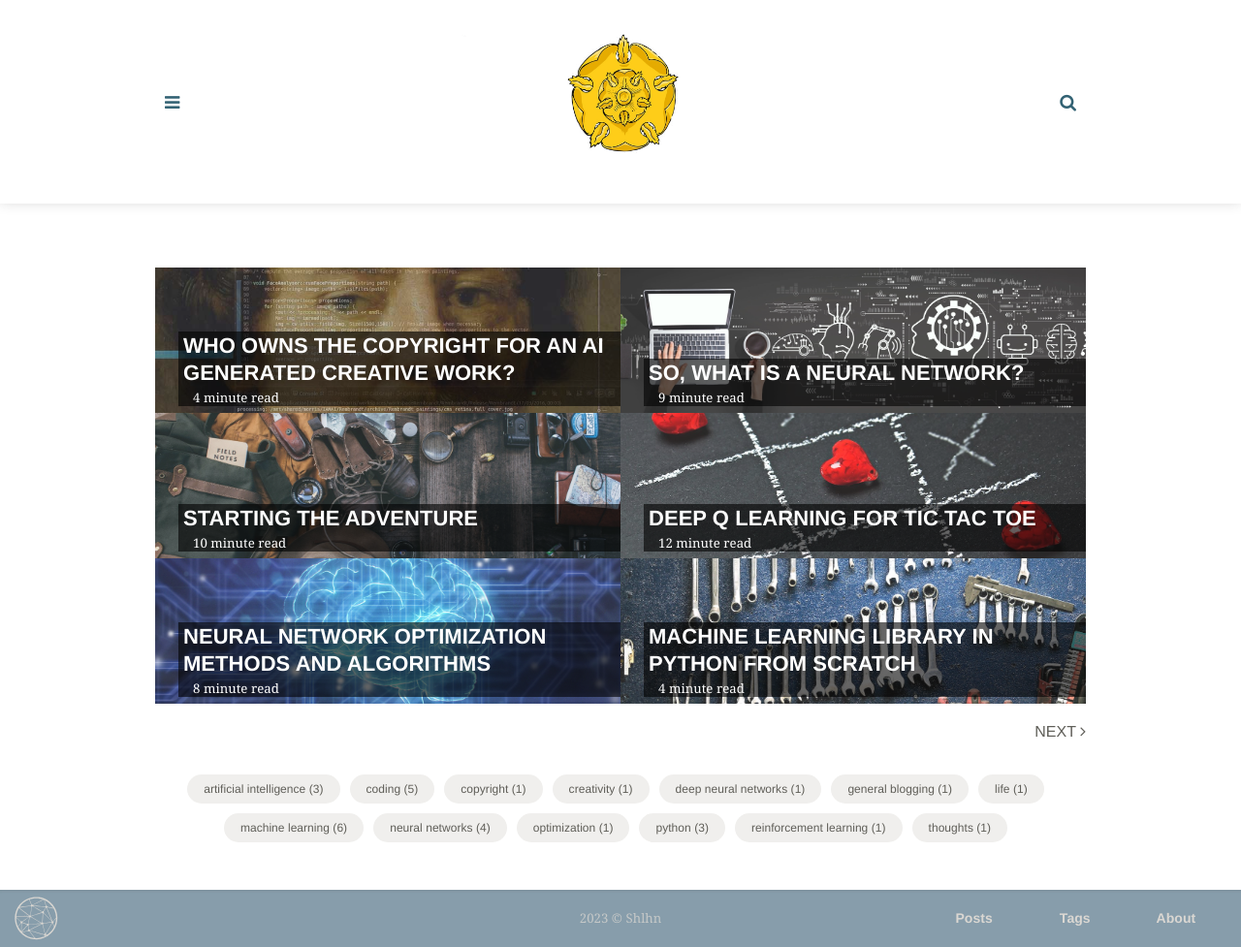
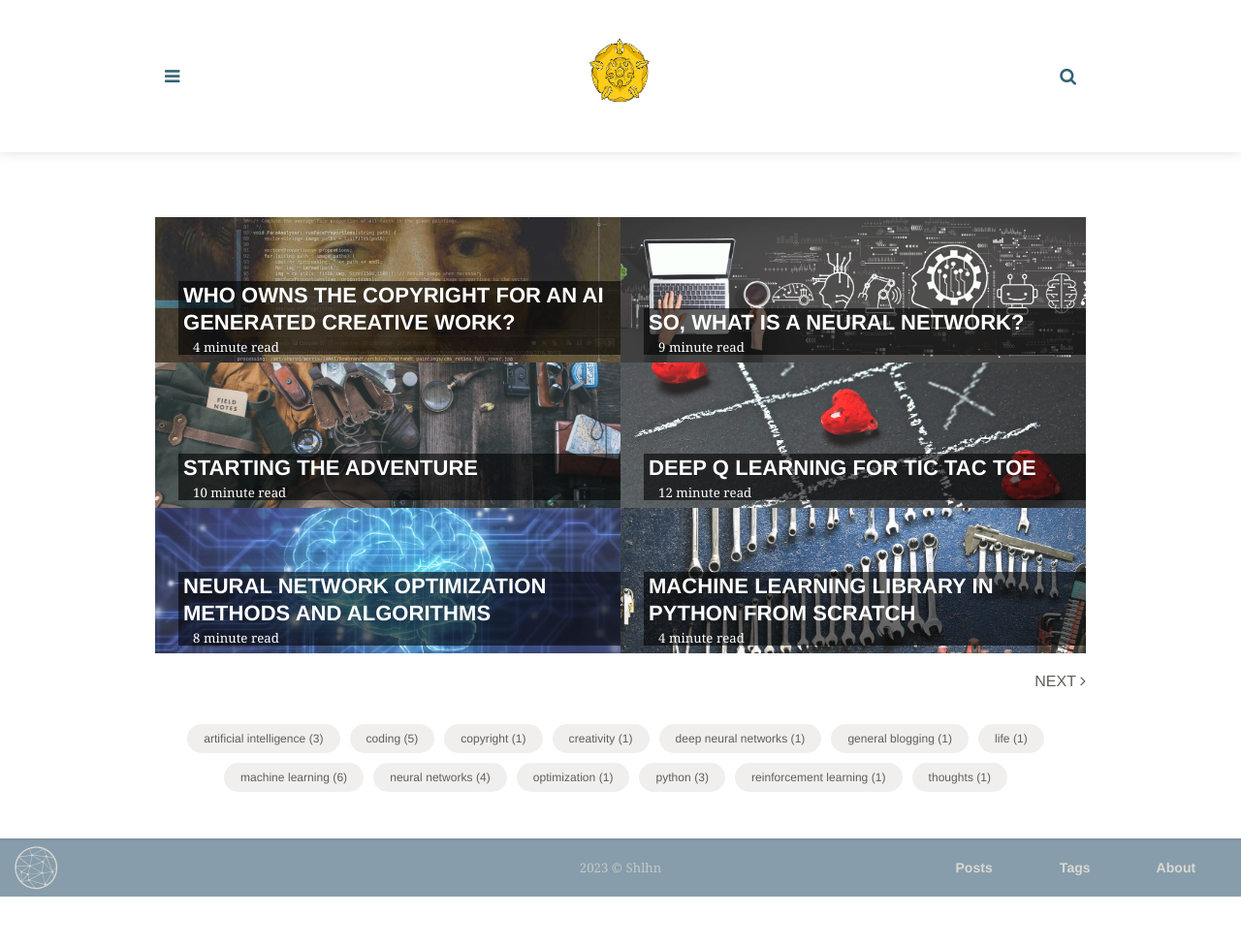
Before and after one commit to BukanMedium/tes_the_mvm, a Jekyll site: the page built from index.html, in a window 1280 px wide. Shown: the whole page at 97% size. Built offline with Jekyll 4.4.1, drawn with Linux system fonts in a browser that asks for light colours; some web fonts are replaced; the list of posts is cut into pages by our own code; after the commit the page ends 925 px from its top, so only the background shows below that.

Commit message:
Update _config.yml
logo

```diff
--- a/_config.yml
+++ b/_config.yml
@@ -4,9 +4,9 @@
 permalink: ':title:output_ext'
 baseurl: "/" # the subpath of your site, e.g. /blog
 url: "https://the-mvm.github.io" # the base hostname & protocol for your site, e.g. http://example.com
-logo: "/assets/img/branding/Tyrell 1800X500.png"
-logo-icon: "/assets/img/branding/Tyrell 1800X500.png"
-logo-icon-SEO: "/assets/img/branding/Tyrell 1800X500.png" # must be a non SVG file
+logo: "/assets/img/branding/Tyrell White.png"
+logo-icon: "/assets/img/branding/Tyrell White.png"
+logo-icon-SEO: "/assets/img/branding/Tyrell White.png" # must be a non SVG file
 
 # Night/Dark mode
 # Default mode is "auto", "auto" is for auto nightshift
@@ -20,7 +20,7 @@
 # the browser is closed or not)
 night_mode: "auto"
 
-logo-dark: "/assets/img/branding/Tyrell 1800X500 dark.png"
+logo-dark: "/assets/img/branding/Tyrell GLOW 3.png"
 highlight_theme: syntax-base16.monokai.dark # select a dark theme for the code highlighter if needed
 
 # Author settings
```
